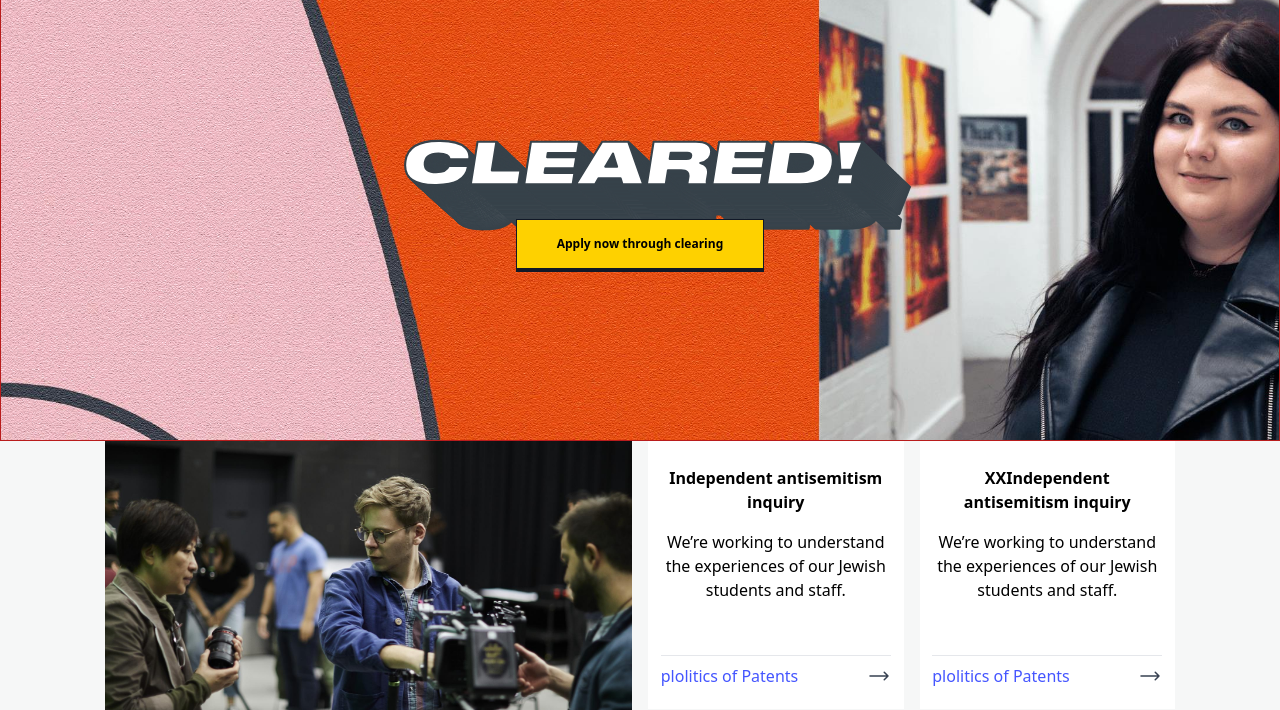
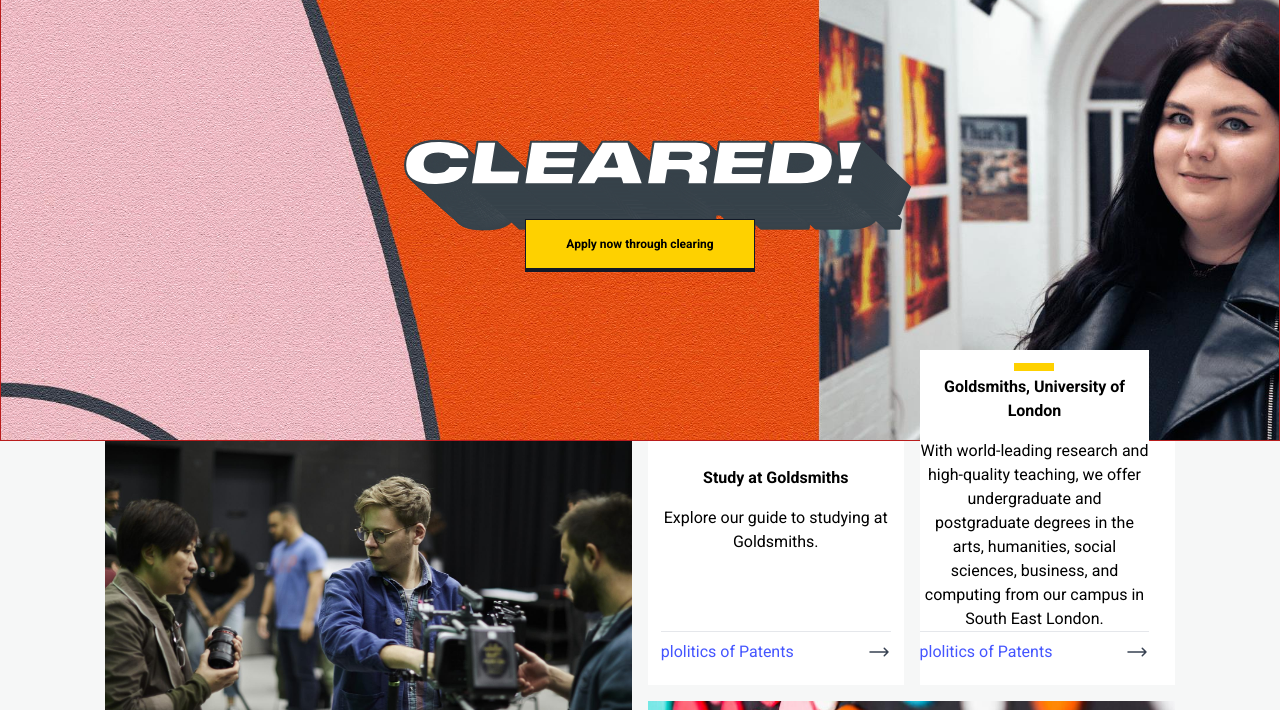
Before and after one commit to danielerat/clone_gold_uk, a website: page src/index.html in a window 1280 px wide. Shown: the part 90-800 px from the top of the page. Drawn offline with Linux system fonts and the light colour scheme.

Commit message:
Major adjustment to the grid

```diff
--- a/src/index.html
+++ b/src/index.html
@@ -6,6 +6,12 @@
     <title>Document</title>
     <link href="styles/tailwindstyle.css" rel="stylesheet" />
     <script defer src="index.js"></script>
+    <link rel="preconnect" href="https://fonts.googleapis.com" />
+    <link rel="preconnect" href="https://fonts.gstatic.com" crossorigin />
+    <link
+      href="https://fonts.googleapis.com/css2?family=Roboto:wght@100;300;400;500;700&display=swap"
+      rel="stylesheet"
+    />
     <style></style>
   </head>
   <body class="bg-main_bg">
@@ -100,7 +106,9 @@
     </section>
     <div class="mx-auto px-10 md:max-w-[800px] lg:max-w-[1150px]">
       <!-- Complex Grid -->
-      <section class="grid grid-cols-1 gap-4 md:grid-cols-2 lg:grid-cols-4">
+      <section
+        class="z-10 grid grid-cols-1 gap-4 md:grid-cols-2 lg:grid-cols-4"
+      >
         <figure class="order-2 col-span-2 row-span-2 lg:order-1">
           <div>
             <img
@@ -147,11 +155,8 @@
           class="group order-2 col-span-1 flex cursor-pointer flex-col justify-between bg-white p-[5%] text-center md:order-1 lg:order-1"
         >
           <div class="mt-3 flex flex-col gap-4">
-            <p class="font-bold">Independent antisemitism inquiry</p>
-            <p>
-              We’re working to understand the experiences of our Jewish students
-              and staff.
-            </p>
+            <p class="font-bold">Study at Goldsmiths</p>
+            <p>Explore our guide to studying at Goldsmiths.</p>
           </div>
           <div class="flex justify-between border-t py-2">
             <span class="text-tertiary group-hover:text-quaternary"
@@ -175,40 +180,50 @@
             </span>
           </div>
         </figure>
-        <figure
-          class="group order-1 col-span-1 flex cursor-pointer flex-col justify-between bg-white p-[5%] text-center lg:order-1"
+        <!-- Weird alignment -->
+        <div
+          class="group relative z-10 order-1 col-span-1 flex cursor-pointer flex-col justify-between bg-white text-center lg:order-1"
         >
-          <div class="mt-3 flex flex-col gap-4">
-            <p class="font-bold">XXIndependent antisemitism inquiry</p>
-            <p>
-              We’re working to understand the experiences of our Jewish students
-              and staff.
-            </p>
-          </div>
-          <div class="flex justify-between border-t py-2">
-            <span class="text-tertiary group-hover:text-quaternary"
-              >plolitics of Patents</span
-            >
-            <span class="text-gray-700">
-              <svg
-                xmlns="http://www.w3.org/2000/svg"
-                fill="none"
-                viewBox="0 0 24 24"
-                stroke-width="1.5"
-                stroke="currentColor"
-                class="h-6 w-6"
+          <figure
+            class="relative bottom-0 z-10 w-[90%] bg-white py-[5%] pb-[-5%] md:absolute"
+          >
+            <div
+              class="absolute left-1/2 h-2 w-10 -translate-x-[50%] bg-primary"
+            ></div>
+            <div class="mt-3 flex flex-col gap-4">
+              <p class="font-bold">Goldsmiths, University of London</p>
+              <p>
+                With world-leading research and high-quality teaching, we offer
+                undergraduate and postgraduate degrees in the arts, humanities,
+                social sciences, business, and computing from our campus in
+                South East London.
+              </p>
+            </div>
+            <div class="flex justify-between border-t py-2">
+              <span class="text-tertiary group-hover:text-quaternary"
+                >plolitics of Patents</span
               >
-                <path
-                  stroke-linecap="round"
-                  stroke-linejoin="round"
-                  d="M17.25 8.25L21 12m0 0l-3.75 3.75M21 12H3"
-                />
-              </svg>
-            </span>
-          </div>
-        </figure>
+              <span class="text-gray-700">
+                <svg
+                  xmlns="http://www.w3.org/2000/svg"
+                  fill="none"
+                  viewBox="0 0 24 24"
+                  stroke-width="1.5"
+                  stroke="currentColor"
+                  class="h-6 w-6"
+                >
+                  <path
+                    stroke-linecap="round"
+                    stroke-linejoin="round"
+                    d="M17.25 8.25L21 12m0 0l-3.75 3.75M21 12H3"
+                  />
+                </svg>
+              </span>
+            </div>
+          </figure>
+        </div>
         <figure class="group relative order-2 col-span-2 md:order-1">
-          <div class="">
+          <div class="h-full w-full">
             <img
               src="img/Art-Psychotherapy-shows_-2015_11156.jpeg"
               class="h-full w-full cursor-pointer transition-all duration-100 group-hover:brightness-50"
@@ -216,7 +231,7 @@
             />
           </div>
           <figcaption
-            class="relative -top-5 bottom-5 mx-auto h-fit w-11/12 cursor-pointer bg-white p-[5%] text-center md:absolute md:-right-3 md:bottom-10 md:top-auto md:w-1/2"
+            class="relative bottom-10 mx-auto h-fit w-11/12 cursor-pointer bg-white p-[5%] text-center md:absolute md:-right-3 md:bottom-10 md:top-auto md:w-1/2"
           >
             <p class="mb-4 font-bold">
               Clothing patent research reveals hidden history of women’s sport
--- a/tailwind.config.js
+++ b/tailwind.config.js
@@ -3,6 +3,9 @@ module.exports = {
   content: ["./src/**/*.{html,js}"],
   theme: {
     extend: {
+      fontFamily: {
+        sans: ["Roboto", "ui-sans-serif", "system-ui"],
+      },
       backgroundImage: {
         "hero-bg": "url('../img/hero.jpeg')",
       },
```
Also changed, not shown: src/styles/tailwindstyle.css.
